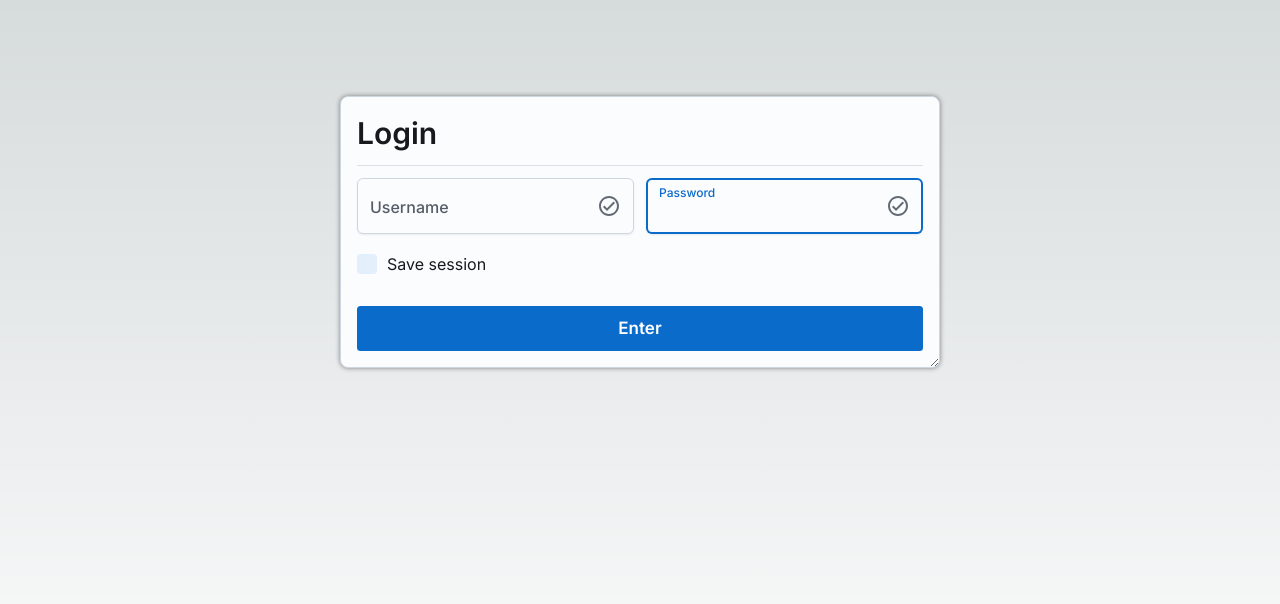
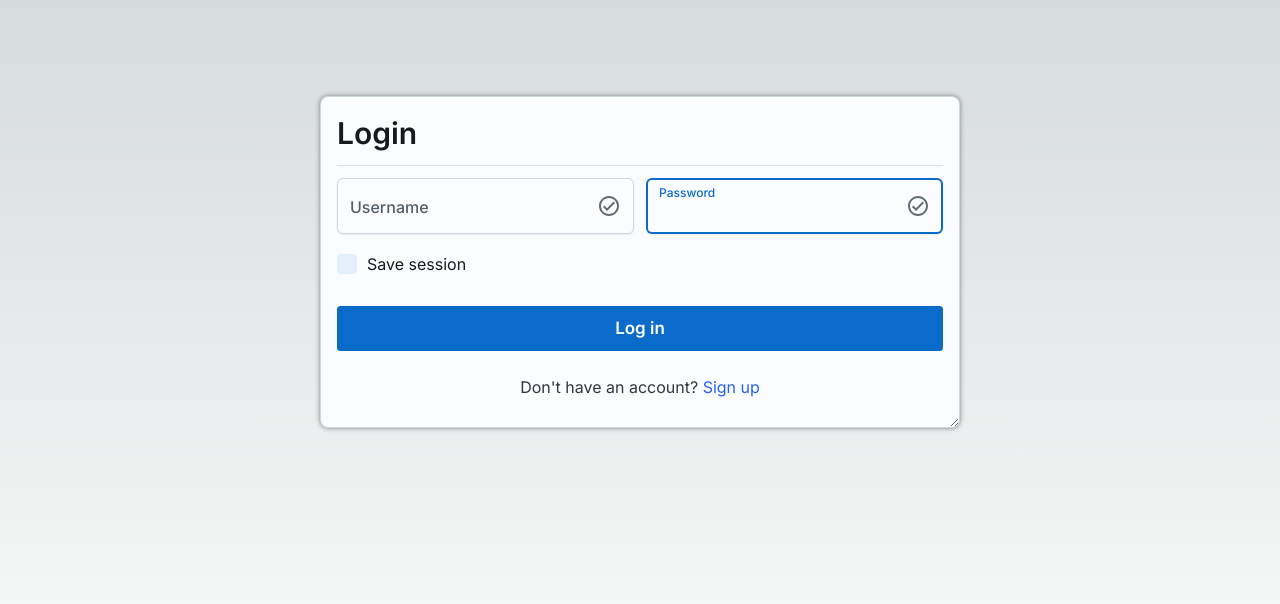
Before and after one commit to Marcus-Nastasi/next-front-products-manager, a Next.js app: page /login in a window 1280 px wide. Shown: the top 604 px of the page. Built offline with nearby package versions, Linux system fonts and the light colour scheme.

Commit message:
creating cookie class util, and refactoring

```diff
--- a/src/app/components/Generics/form-input.tsx
+++ b/src/app/components/Generics/form-input.tsx
@@ -4,7 +4,6 @@ import * as React from 'react';
 import { styled } from '@mui/joy/styles';
 import Input from '@mui/joy/Input';
 import CheckCircleOutlined from '@mui/icons-material/CheckCircleOutlined';
-import { useEffect, useState } from 'react';
 
 const StyledInput = styled('input')({
   border: 'none', // remove the native input border
--- a/src/app/components/Login/login-form.tsx
+++ b/src/app/components/Login/login-form.tsx
@@ -12,8 +12,9 @@ import Button from '@mui/joy/Button';
 import FormInput from '../Generics/form-input';
 import SuccessBox from '../Generics/success-box';
 import ErrorBox from '../Generics/error-box';
-import LoginResponseDTO from '@/app/interfaces/Login/login-response-dto';
 import {LoginService} from '@/app/services/Login/login.service';
+import Cookie from '@/app/util/Cookie';
+import { LoginResponseDTO } from '@/app/interfaces/Login/login';
 
 export default function LoginForm() {
    const [ username, setUsername ] = React.useState<string>();
@@ -34,6 +35,7 @@ export default function LoginForm() {
          if (!login) throw new Error('Erro ao realizar login');
          setLoading(false);
          setOpenSuccess(true);
+         Cookie.create('pm_access_token', login.data.token, 12);
          return login;
       } catch (error: any) {
          setLoading(false);
@@ -47,7 +49,7 @@ export default function LoginForm() {
       <Card
          variant="outlined"
          sx={{
-            width: 600,
+            width: { xs: 'full', sm: '90%', md: '70%', lg: '50%', xl: '30%' },
             mx: 'auto',
             overflow: 'auto',
             resize: 'horizontal',
@@ -75,7 +77,6 @@ export default function LoginForm() {
                gap: 1.5,
             }}
          >
-            {/* Debugar form aqui, valores não digitando direito */}
             <FormControl>
                <FormInput
                   value={username ? username : ''}
@@ -121,11 +122,17 @@ export default function LoginForm() {
                      variant="solid"
                      color="primary"
                   >
-                     Enter
+                     Log in
                   </Button>
                }
             </CardActions>
          </CardContent>
+         <div className='flex justify-center py-3'>
+            <p>
+               Don't have an account?
+               <a className=' text-blue-600 hover:text-blue-800' href="/register"> Sign up</a>
+            </p>
+         </div>
       </Card>
    );
 }
--- a/src/app/components/Register/register-form.tsx
+++ b/src/app/components/Register/register-form.tsx
@@ -61,16 +61,16 @@ export default function RegisterForm() {
             }}
          >
             <FormControl sx={{ gridColumn: '1/-1' }}>
-               <FormInput type='text' label='Username' placeholder='xyz@123...' ok={true} />
+               <FormInput type='text' label='Username' placeholder='xyz@123...' ok={true} error={false} />
             </FormControl>
             <FormControl sx={{ gridColumn: '1/-1' }}>
-               <FormInput type='email' label='E-mail' placeholder='e-mail...' ok={true} />
+               <FormInput type='email' label='E-mail' placeholder='e-mail...' ok={true} error={false} />
             </FormControl>
             <FormControl>
-               <FormInput type='password' label='Password' placeholder='password...' ok={true} />
+               <FormInput type='password' label='Password' placeholder='password...' ok={true} error={false} />
             </FormControl>
             <FormControl>
-               <FormInput type='password' label='Confirm Password' placeholder='confirm password...' ok={true} />
+               <FormInput type='password' label='Confirm Password' placeholder='confirm password...' ok={true} error={false} />
             </FormControl>
             <CardActions sx={{ gridColumn: '1/-1' }}>
                {
@@ -94,6 +94,12 @@ export default function RegisterForm() {
                }
             </CardActions>
          </CardContent>
+         <div className='flex justify-center py-3'>
+            <p>
+               Don't have an account?
+               <a className=' text-blue-600 hover:text-blue-800' href="/register"> Sign up</a>
+            </p>
+         </div>
       </Card>
    );
 }
--- a/src/app/interfaces/Login/login-dto.ts
+++ /dev/null
@@ -1,4 +0,0 @@
-export default interface LoginDTO {
-   cpf: string,
-   password: string
-}
--- a/src/app/interfaces/Login/login-response-dto.ts
+++ /dev/null
@@ -1,9 +0,0 @@
-interface Login {
-   id: number,
-   cpf: string,
-   token: string
-}
-
-export default interface LoginResponseDTO {
-   data: Login
-};
--- /dev/null
+++ b/src/app/interfaces/Login/login.ts
@@ -0,0 +1,14 @@
+export interface Login {
+   id: number,
+   cpf: string,
+   token: string
+}
+
+export interface LoginResponseDTO {
+   data: Login
+};
+
+export interface LoginDTO {
+   cpf: string,
+   password: string
+}
--- a/src/app/login/page.tsx
+++ b/src/app/login/page.tsx
@@ -1,6 +1,8 @@
+'use server'
+
 import LoginForm from "@/app/components/Login/login-form";
 
-export default function Login() {
+export default async function Login() {
    return (
       <div className="flex flex-col items-center w-screen min-h-screen max-h-fit py-24">
          <LoginForm />
--- a/src/app/services/Login/login.service.ts
+++ b/src/app/services/Login/login.service.ts
@@ -1,5 +1,4 @@
-import LoginDTO from "@/app/interfaces/Login/login-dto";
-import LoginResponseDTO from "@/app/interfaces/Login/login-response-dto";
+import { LoginDTO, LoginResponseDTO } from "@/app/interfaces/Login/login";
 
 class LoginService {
    static async login(data: LoginDTO): Promise<LoginResponseDTO | null> {
--- /dev/null
+++ b/src/app/util/Cookie.ts
@@ -0,0 +1,21 @@
+export default class Cookie {
+   private static getCookieExpirationString(days: number): string {
+      const date: Date = new Date();
+      date.setTime(date.getTime() + (days * 60 * 60 * 1000)); // Config to hours. For days, multiply 24 to days.
+      return `expires=${date.toUTCString()}`;
+   }
+
+   public static getCookie(name: string): string | null {
+      const nameEQ: string = `${name}=`;
+      const ca: Array<string> = document.cookie.split(';');
+      for (let i = 0; i < ca.length; i++) {
+         const c: string = ca[i].trimStart();
+         if (c.indexOf(nameEQ) == 0) return c.substring(nameEQ.length, c.length);
+      }
+      return null;
+   }
+
+   public static create(key: string, value: string, expiration: number): void {
+      document.cookie = `${key}=${value}; ${this.getCookieExpirationString(expiration)}; path=/;`;
+   }
+}
```
